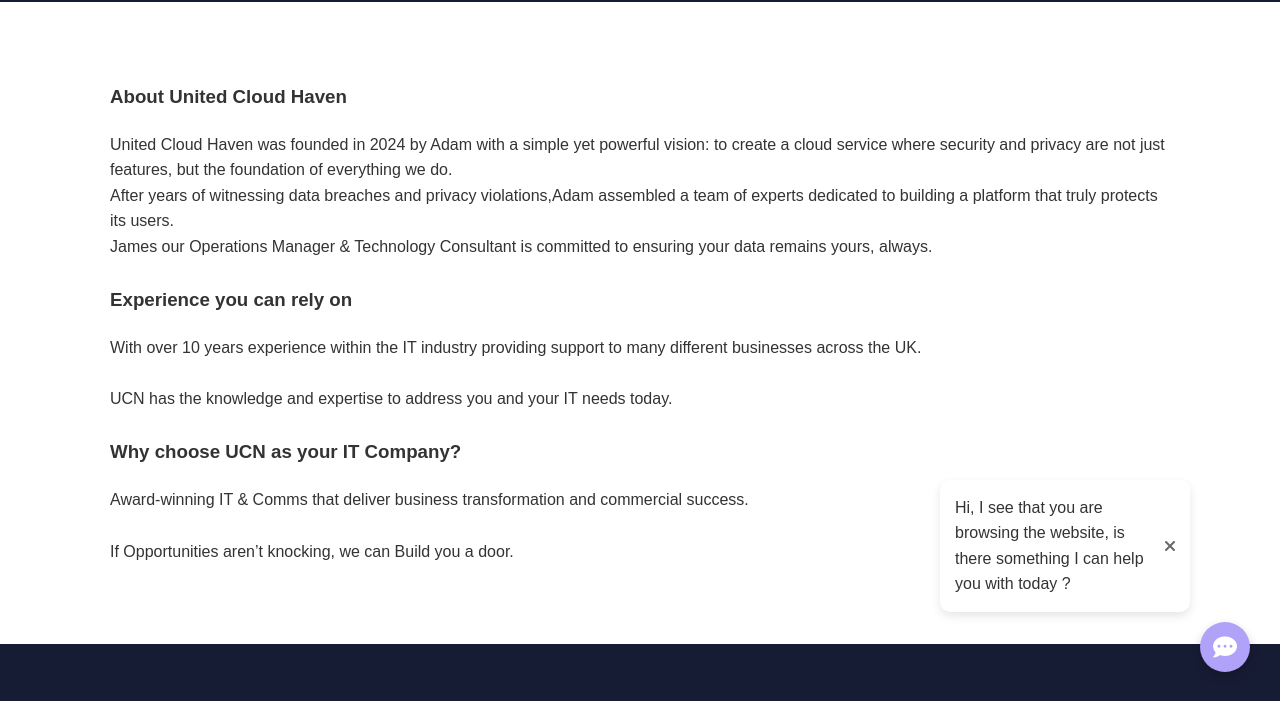
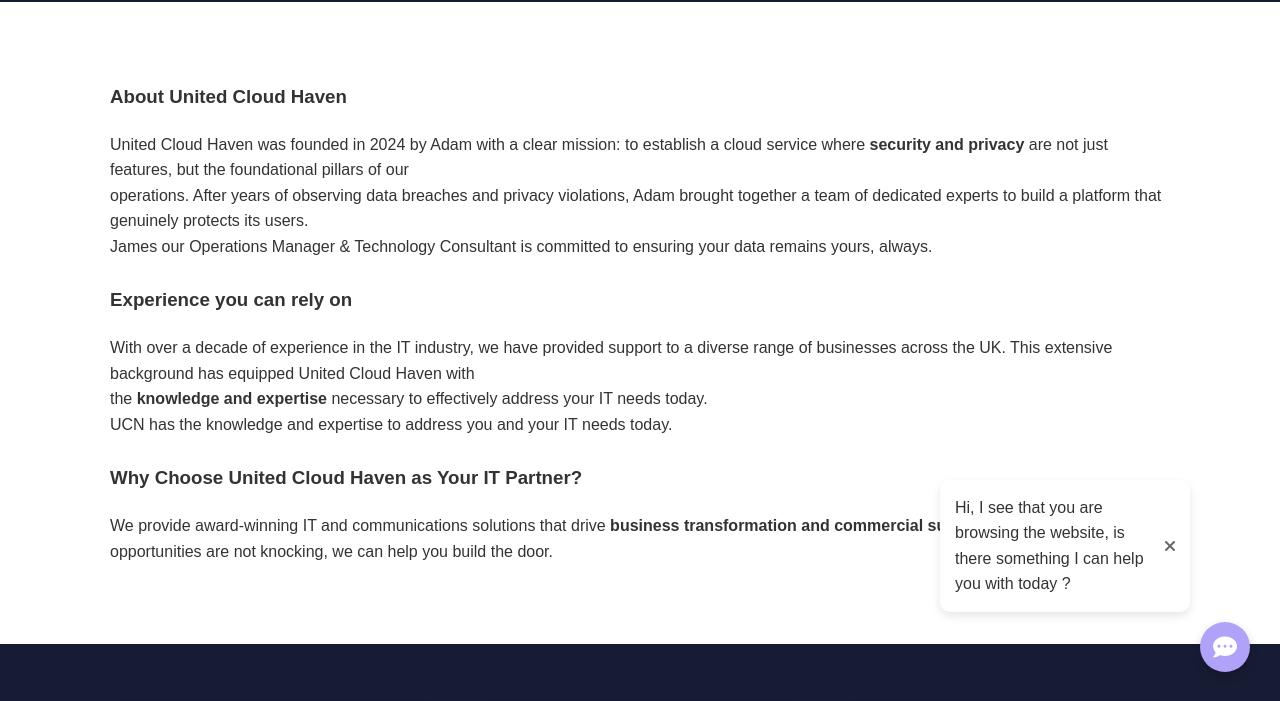
Before and after one commit to unitycybernetworks/unitedcloudhaven, a plain HTML site: page about.html in a window 1280 px wide. Shown: the part 98-799 px from the top of the page. Drawn offline with Linux system fonts and the light colour scheme.

Commit message:
Update about.html

```diff
--- a/about.html
+++ b/about.html
@@ -38,19 +38,18 @@
             <div class="container">
                 <h3>About United Cloud Haven</h3>
                 <div class="content">
-                    <p>United Cloud Haven was founded in 2024 by Adam with a simple yet powerful vision: to create a cloud service where security and privacy are not just features, but the foundation of everything we do.
-                        <br> After years of witnessing data breaches and privacy violations,Adam assembled a team of experts dedicated to building a platform that truly protects its users. <br>
+                    <p>United Cloud Haven was founded in 2024 by Adam with a clear mission: to establish a cloud service where <b>security and privacy</b> are not just features, but the foundational pillars of our
+                        <br> operations. After years of observing data breaches and privacy violations, Adam brought together a team of dedicated experts to build a platform that genuinely protects its users.<br>
                         James our Operations Manager & Technology Consultant is committed to ensuring your data remains yours, always.</p>
                         <br>
                     <h3>Experience you can rely on</h3>
-                    <p>With over 10 years experience within the IT industry providing support to many different businesses across the UK.</p>
-                    <br>
+                    <p>With over a decade of experience in the IT industry, we have provided support to a diverse range of businesses across the UK. This extensive background has equipped United Cloud Haven with <br>
+					the <b>knowledge and expertise</b> necessary to effectively address your IT needs today.
+					</p>
                     <p>UCN has the knowledge and expertise to address you and your IT needs today.</p>
                     <br>
-                    <h3>Why choose UCN as your IT Company?</h3>
-                    <p>Award-winning IT & Comms that deliver business transformation and commercial success.</p>
-                    <br>
-                    <p>If Opportunities aren’t knocking, we can Build you a door.</p>
+                    <h3>Why Choose United Cloud Haven as Your IT Partner?</h3>
+                    <p>We provide award-winning IT and communications solutions that drive <b>business transformation and commercial success</b> We believe that if opportunities are not knocking, we can help you build the door. </p>
                 </div>
             </div>
         </section>
```
